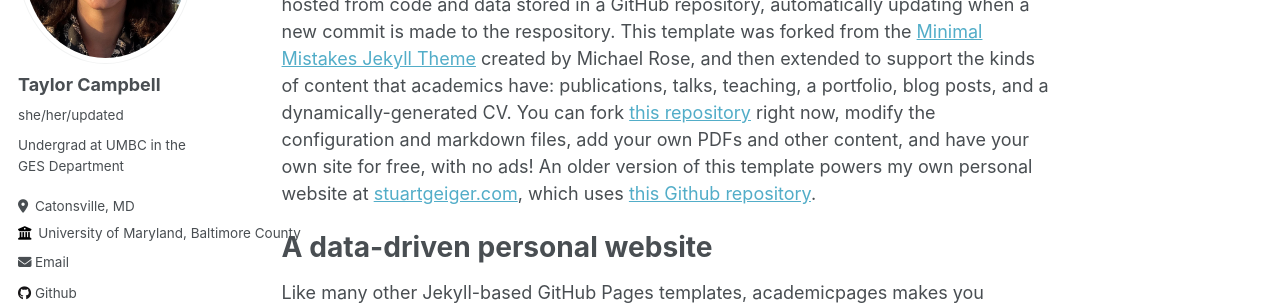
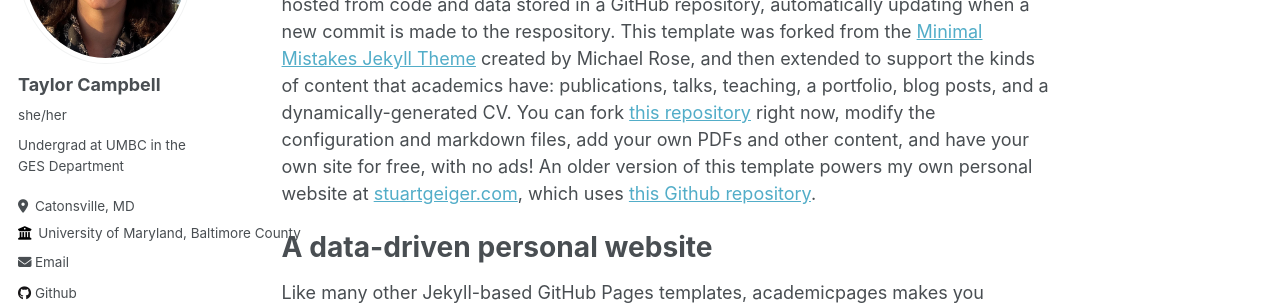
Before and after one commit to taylorc4/taylorc4.github.io, a Jekyll site: the page built from _pages/about.md, in a window 1280 px wide. Shown: the part 219-524 px from the top of the page. Built offline with Jekyll 4.4.1, drawn with Linux system fonts in a browser that asks for light colours.

Commit message:
Update _config.yml

```diff
--- a/_config.yml
+++ b/_config.yml
@@ -21,9 +21,9 @@
 #               Additional customization can be done by editing /_includes/author-profile.html
 author:
   # Biographic information
-  avatar           : profile_taylor.png
+  avatar           : "profile_taylor.png"
   name             : "Taylor Campbell"
-  pronouns         : "she/her/updated"
+  pronouns         : "she/her"
   bio              : "Undergrad at UMBC in the GES Department"
   location         : "Catonsville, MD"
   employer         : "University of Maryland, Baltimore County"
```
